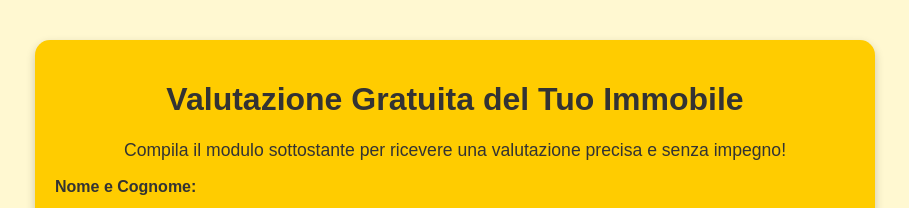
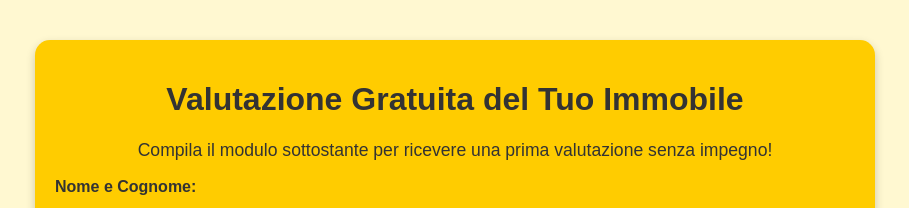
Before and after one commit to OltionHysa/RICHIESTA-IMM., a plain HTML site: page index.html in a window 1280 px wide. Shown: the top 208 px of the page, without its empty margins (185-1094 px from the left). Drawn offline with Linux system fonts and the light colour scheme.

Commit message:
Update index.html

```diff
--- a/index.html
+++ b/index.html
@@ -76,7 +76,7 @@
 <body>
   <div class="container">
     <h1>Valutazione Gratuita del Tuo Immobile</h1>
-    <p>Compila il modulo sottostante per ricevere una valutazione precisa e senza impegno!</p>
+    <p>Compila il modulo sottostante per ricevere una prima valutazione senza impegno!</p>
     <form action="https://formspree.io/f/myzyvvwq" method="POST">
       <label for="name">Nome e Cognome:</label>
       <input type="text" id="name" name="name" placeholder="Inserisci il tuo nome completo" required>
```
